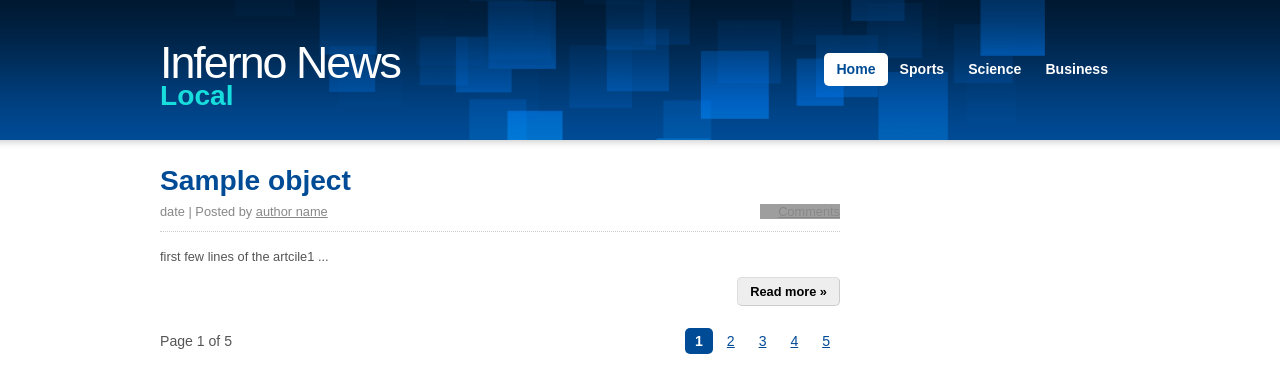
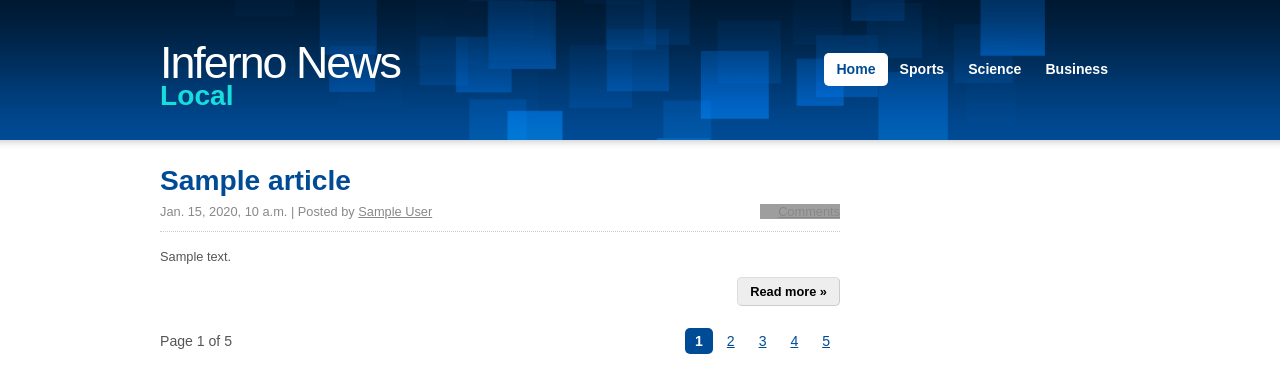
Before and after one commit to Dileepvk98/fosshack-inferno-news, a Django app: template templates/home.html in a window 1280 px wide. Shown: the top 384 px of the page. Run offline with Django 3.2, Linux system fonts and the light colour scheme; the template is opened without the code that fills it: most values are stand-ins (such as "Sample title", 1, 10 or a date in 2020); grey boxes are pictures that could not be loaded.

Commit message:
CSS working

```diff
--- a/inferno_news/settings.py
+++ b/inferno_news/settings.py
@@ -117,5 +117,8 @@
 
 # Static files (CSS, JavaScript, Images)
 # https://docs.djangoproject.com/en/2.0/howto/static-files/
+STATICFILES_DIRS = [
+    os.path.join(BASE_DIR, "static"),
+]
 
 STATIC_URL = '/static/'
--- a/templates/home.html
+++ b/templates/home.html
@@ -1,10 +1,11 @@
-<!DOCTYPE html PUBLIC "-//W3C//DTD XHTML 1.0 Strict//EN" "http://www.w3.org/TR/xhtml1/DTD/xhtml1-strict.dtd">
+{% load staticfiles %}
+<!DOCTYPE html>
 <html xmlns="http://www.w3.org/1999/xhtml">
 <head>
 <title>Inferno News - Home</title>
 <meta http-equiv="content-type" content="text/html; charset=utf-8" />
-<link rel="stylesheet" media="screen,projection" type="text/css" href="css/main.css" />
-<link rel="stylesheet" media="screen,projection" type="text/css" href="css/skin.css" />
+<link rel="stylesheet" media="screen,projection" type="text/css" href="{% static 'css/main.css' %}" />
+<link rel="stylesheet" media="screen,projection" type="text/css" href="{% static 'css/skin.css' %}" />
 <script type="text/javascript">
 </script>
 </head>
@@ -24,14 +25,14 @@
   <div id="section" class="box">
     <div id="content">
       <ul class="articles box">
-        {% for title in object_list %}
+        {% for Articles in object_list %}
         <li>
-          <h2><a href="#">{{title}}</a></h2>
+          <h2><a href="#">{{Articles.title}}</a></h2>
           <div class="article-info box">
             <p class="f-right"><a href="#" class="comment">Comments</a></p>
-            <p class="f-left">date | Posted by <a href="#">author name</a> </p>
+            <p class="f-left">{{Article.publishedAt}} | Posted by <a href="#">{{Articles.author}}</a> </p>
           </div>
-          <p>first few lines of the artcile1 ...</p>
+          <p>{{Articles.short_description}}</p>
           <p class="more"><a href="#">Read more &raquo;</a></p>
         </li>
         {% endfor %}
```
Also changed, not shown: static/css/main.css (renamed from templates/css/main.css), static/css/skin.css (renamed from templates/css/skin.css), static/imgs/bg.png (renamed from templates/imgs/bg.png), static/imgs/header.png (renamed from templates/imgs/header.png).
